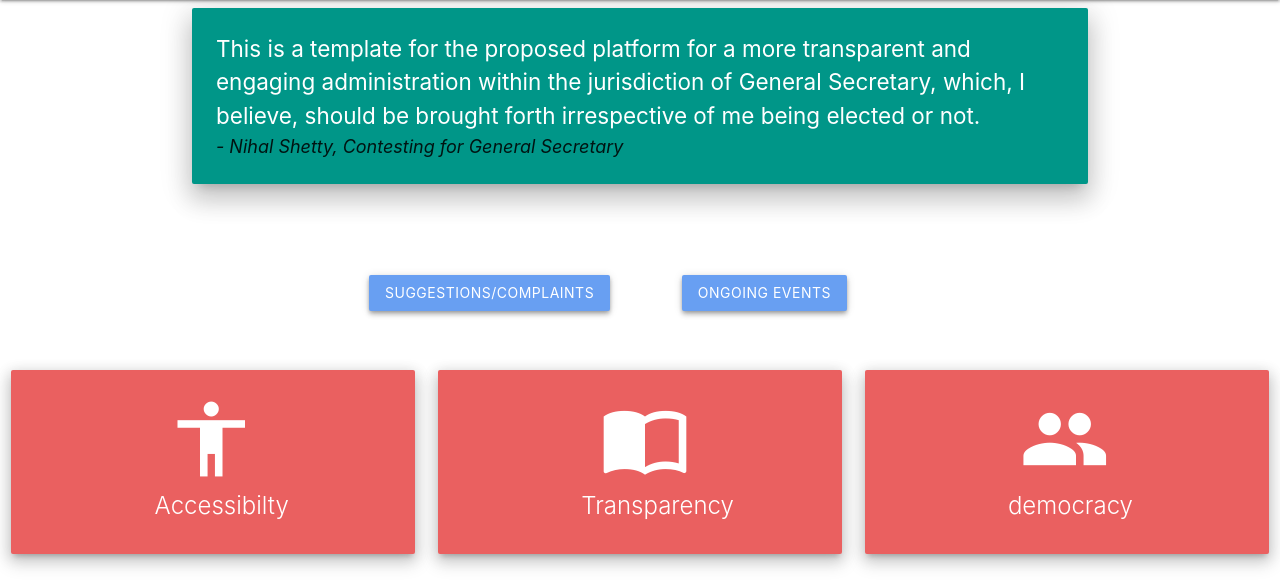
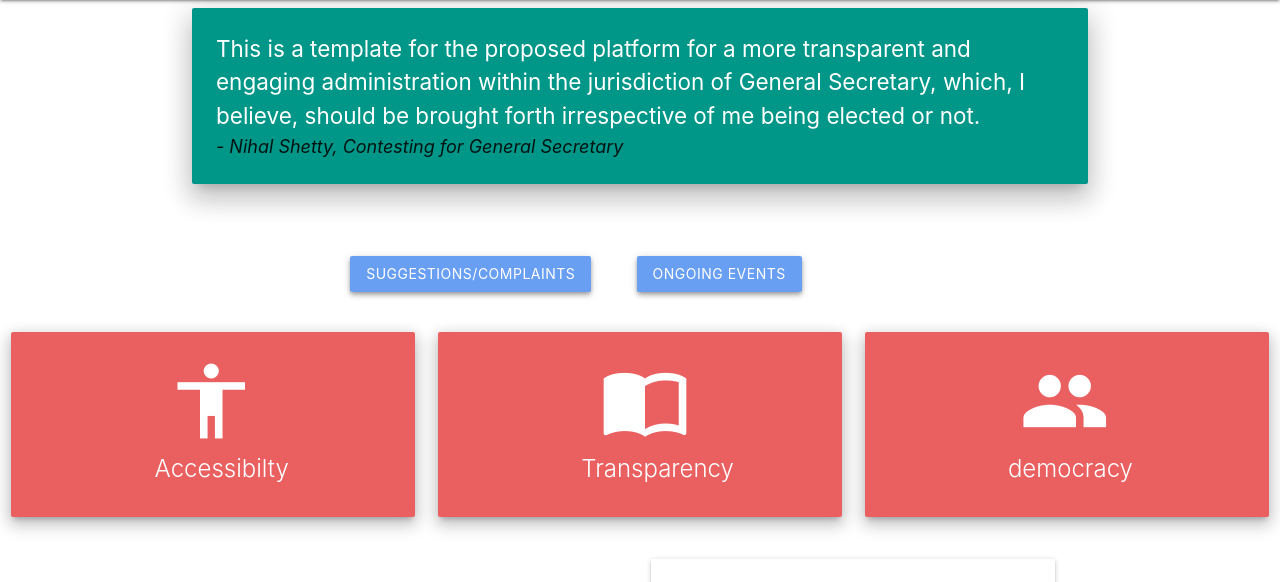
Before and after one commit to piyushnh/os_lab, a Django app: page / in a window 1280 px wide. Shown: the part 64-646 px from the top of the page. Run offline with Django 3.2, Linux system fonts and the light colour scheme; some web fonts are replaced.

Commit message:
Changed alignment

```diff
--- a/gensec/blog/templates/blog/home.html
+++ b/gensec/blog/templates/blog/home.html
@@ -14,10 +14,10 @@
 <br><br>
 <div class="container">
    <div class="row">
-    <div class="col s12 m5 " style="margin:5%;">
+    <div class="col s12 m5 " style="margin:2%;">
       <a class="waves-effect waves-light btn center-align z-depth-2" href="{% url 'blog:post_list' %}" style="background-color:rgb(104, 159, 242)">Suggestions/Complaints</a>
     </div>
-    <div class="col s12 m5" style="padding:5%;">
+    <div class="col s12 m5" style="margin:2%; ">
       <a class="waves-effect waves-light btn center-align z-depth-2" href="{% url 'blog:event_list' %}" style="background-color:rgb(104, 159, 242)">Ongoing Events</a>
     </div>
    </div>
```
